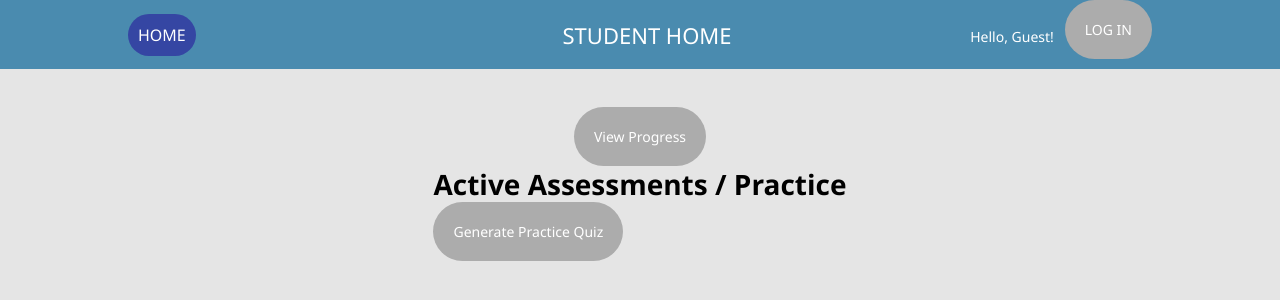
After one commit to RomanWest/AAT, a Flask app: page /Student-Home in a window 1280 px wide. The commit adds this page. Shown: the top 300 px of the page. Run offline with Flask 2, Linux system fonts and the light colour scheme.

Commit message:
half way through making studenthome page

```diff
--- a/aat/routes.py
+++ b/aat/routes.py
@@ -6,9 +6,12 @@ from aat.forms import RegistrationForm, LoginForm
 from flask_login import login_user, logout_user, login_required, current_user
 
 @app.route("/Staff-Home")
-def home():
+def staffhome():
     return render_template('Staff Home.html')
 
+@app.route("/Student-Home")
+def studenthome():
+    return render_template("Student Home.html")
 @app.route("/")
 @app.route("/login",methods=['GET','POST'])
 def login():
@@ -18,7 +21,10 @@ def login():
     if user is not None and user.verify_password(form.password.data):
         login_user(user)
         flash('Login successful!')
-        return redirect(url_for('home'))
+        if user.is_admin:
+            return redirect(url_for('staffhome'))
+        else:
+            return redirect(url_for("studenthome"))
     else:
         flash("Email or password is incorrect")
   return render_template('login.html',title='Login',form=form)
@@ -38,4 +44,4 @@ def register():
 def logout():
     logout_user()
     flash('Logout successful!')
-    return redirect(url_for('home'))
+    return redirect(url_for('login'))
--- a/aat/static/script/script.js
+++ b/aat/static/script/script.js
@@ -2,6 +2,9 @@
 if (window.location.pathname == "/"){
     document.getElementById("maintitle").innerHTML = "LOGIN"
 }
+//IMPORTANT
+// as long as all the names of the routes are in the format student-home or staff-home, the main title will be correct
+
 else {
     document.getElementById("maintitle").innerHTML = window.location.pathname.split("/")[1].toUpperCase().replace("-", " ");
 }
@@ -17,3 +20,19 @@ for (i = 0; i < close.length; i++) {
     setTimeout(function(){ div.style.display = "none"; });
   }
 }
+
+//code to hide the home button if user is not logged in and on the login page
+
+if (window.location.pathname == "/login"){
+ document.getElementById("homebtn").style.display= "none";
+}
+
+
+//code to replace left margin with sidebar on student home
+//i changed == to includes so that itll work when we add additional routes after e.g student-home/stats
+// if (window.location.pathname.includes("/Student-Home")){
+//   document.getElementsById("content").style.marginLeft= "0";
+// }
+// else{
+//   document.getElementById("content").style.marginLeft= "10%";
+// }
--- a/aat/static/style.css
+++ b/aat/static/style.css
@@ -2,25 +2,23 @@
 html {
   font-size: 62.5%;
   /* background-color: #DFDFDF;  */
-  background: #E5E5E5;
+  background: #e5e5e5;
 }
+
 /* Layout */
 
 .alignleft {
   float: left;
 }
-
 .alignright {
   float: right;
 }
-
 body {
   font-family: Segoe UI;
   font-size: 1.4rem;
 }
-
-.header{
-  background-color: #4A8BAF;
+.header {
+  background-color: #4a8baf;
   display: flex;
   align-items: center;
   position: fixed;
@@ -31,52 +29,43 @@ body {
   overflow: hidden;
   z-index: 2;
 }
-
 .titleholder {
   margin-left: 10%;
 }
 .title {
-  font-weight:normal;
+  font-weight: normal;
   color: white;
   font-size: 4.4rem;
 }
-
-.navbuttons{
+.navbuttons {
   margin-left: 10%;
 }
-
-.nav-button{
+.nav-button {
   font-size: 2.2rem;
   color: white;
   text-decoration: none;
   padding: 2rem;
   border-radius: 4rem;
   transition: 0.3s;
-  background-color: #3546A3;
-
+  background-color: #3546a3;
 }
-
 .nav-button:hover {
-  background-color:rgb(90, 91, 168);
+  background-color: rgb(90, 91, 168);
 }
-
 .searchbar {
   display: flex;
   position: relative;
   top: -0.5rem;
 }
-
-
 .login {
-  margin-right:10%;
+  margin-right: 10%;
   display: flex;
   align-items: center;
   align-self: center;
   padding-bottom: 1rem;
 }
-
 .button {
-  font-size: 2.0rem;
+  font-size: 2rem;
   color: white;
   text-decoration: none;
   padding: 2rem;
@@ -85,18 +74,17 @@ body {
   background-color: #acacac;
 }
 .button:hover {
-  background-color:#807f7f;
+  background-color: #807f7f;
 }
 .greeting {
   align-self: center;
   text-align: center;
   margin-bottom: 1rem;
-  margin-top:0.5rem;
+  margin-top: 0.5rem;
   color: white;
   font-size: 2.2rem;
 }
-
-@media screen and (max-width:1400px) {
+@media screen and (max-width: 1400px) {
   .searchbar-bar {
     width: 10rem;
   }
@@ -110,31 +98,33 @@ body {
   .greeting {
     font-size: 1.4rem;
     margin-bottom: 0.1rem;
-      margin-top:1.5rem;
+    margin-top: 1.5rem;
   }
   .button {
     font-size: 1.4rem;
   }
 }
-
 .content {
-  margin-left: 10%;
   margin-right: 10%;
+  margin-left:10%;
   margin-bottom: 15rem;
   /* background-color: #DFDFDF; */
   position: relative;
   top: 10rem;
   z-index: 1;
+  display: flex;
+  flex-direction:row;
 }
 .pagetitle {
-   font-size: 2.0rem;
+  font-size: 2rem;
   font-weight: 600;
   font-style: italic;
 }
-
 .flash-container {
   margin-left: 10%;
   margin-right: 10%;
+  position:fixed;
+
 }
 .flashes {
   margin-left: 10%;
@@ -146,31 +136,24 @@ body {
   background-color: darkgrey;
   border-radius: 3rem;
   opacity: 1;
-   transition:  0.3;
+  transition: 0.3;
   margin-bottom: 0.5rem;
 }
-
-
 .close {
   font-weight: bold;
   font-size: 2rem;
   cursor: pointer;
-   transition:0.3s;
-
+  transition: 0.3s;
 }
 .close:hover {
   color: white;
 }
-
-
-
 .socialimg {
   height: 3rem;
   margin-right: 1rem;
 }
-
 .footertxt {
-  justify-self:end;
+  justify-self: end;
 }
 
 /* STAFF HOME */
@@ -182,42 +165,70 @@ body {
   margin-bottom: 2rem;
   margin-top: 2rem;
 }
-.module-dropdown{
+.module-dropdown {
   border-radius: 4rem;
   height: 3rem;
   width: 15%;
-  border:1rem;
+  border: 1rem;
   font-size: 2rem;
 }
 .create-assessments {
   display: flex;
   flex-direction: column;
-  justify-content:center;
+  justify-content: center;
   white-space: normal;
 }
-.view-stats{
+.view-stats {
   display: flex;
   flex-direction: column;
-  justify-content:center;
+  justify-content: center;
   white-space: normal;
 }
-.admin-home-btn{
+.admin-home-btn {
   margin-bottom: 1rem;
 }
-.view-assessments{
+.view-assessments {
   background-color: #acacac;
   border-radius: 1rem;
 }
-.assessments-table ,th ,td {
+.assessments-table,
+th,
+td {
   margin-left: 1rem;
   margin-right: 1rem;
   border: 1px solid black;
   border-collapse: collapse;
 }
 
+
+
+/* STUDENT HOME */
+
+/* .module-sidebar {
+  height:100%;
+  width:10%;
+  margin-right:1rem;
+  position: fixed;
+  background-color: #9e9e9e;
+  display: flex;
+  flex-direction: column;
+} */
+
+.progressbtn-container {
+  display: flex;
+  justify-content: center;
+}
+.student-home-main{
+  width: 100%;
+  display: flex;
+  flex-direction: column;
+  align-items: center;
+}
+
+
 /* HOME & POSTS */
 
-.home-posts{
+.home-posts {
   margin-left: 5%;
   margin-right: 5%;
 }
@@ -228,7 +239,7 @@ body {
 
 .posts-title {
   font-size: 2rem;
-  font-weight:normal;
+  font-weight: normal;
   text-decoration: none;
 }
 .author {
@@ -251,8 +262,8 @@ body {
 
 .likecontainer {
   float: right;
-  margin:1rem;
-  margin-right:5rem;
+  margin: 1rem;
+  margin-right: 5rem;
 }
 .like {
   font-weight: 600;
@@ -263,18 +274,18 @@ body {
   transition: 0.3s;
 }
 .unlike:hover {
-  background-color: #2B2F4E !important;
+  background-color: #2b2f4e !important;
 }
 .likebtn {
   font-size: 1.4rem;
   color: white;
   text-decoration: none;
-  padding:0.5rem;
+  padding: 0.5rem;
   padding-left: 1rem;
-  padding-right:1rem;
+  padding-right: 1rem;
   margin: 0.5rem;
   border-radius: 4rem;
-  background-color: #2B2F4E;
+  background-color: #2b2f4e;
   transition: 0.3s;
 }
 .likebtn:hover {
@@ -282,7 +293,7 @@ body {
 }
 
 /* ALL POSTS */
-.posts{
+.posts {
   margin-left: 5%;
   margin-right: 5%;
 }
@@ -298,8 +309,6 @@ body {
   margin-right: 5rem;
 }
 
-
-
 /* INDIVIDUAL POST */
 
 .indiv-post-img {
@@ -311,7 +320,7 @@ body {
 .comments-container {
   background-color: rgba(131, 141, 173, 0.397);
   padding: 2rem;
-  padding-top:1rem;
+  padding-top: 1rem;
   border-radius: 1rem;
   width: 60%;
 }
@@ -320,19 +329,16 @@ body {
   font-size: 1.4rem;
   font-weight: 600;
   font-style: italic;
-
 }
 
 .comment-content {
-  font-size:1.4rem;
+  font-size: 1.4rem;
 }
-
-
 
 /* login*/
 
 .logintitle {
-  font-size: 2.0rem;
+  font-size: 2rem;
   font-weight: 600;
   font-style: italic;
   margin-bottom: 0;
@@ -347,27 +353,23 @@ body {
   margin-left: 20%;
   padding-bottom: 15%;
   padding-top: 10%;
-
-
 }
 
 .regform {
-  padding-top:0% !important;
-  padding-bottom:0;
-  margin-bottom:0;
+  padding-top: 0% !important;
+  padding-bottom: 0;
+  margin-bottom: 0;
 }
 
 .login-register-form-container {
-
-  background-color: #4A8BAF;
+  background-color: #4a8baf;
   border: 1px solid black;
   border-radius: 1rem;
   padding: 10% 30% 15% 30%;
-  margin-top:0;
-  width:100%;
+  margin-top: 0;
+  width: 100%;
   display: flex;
   flex-direction: column;
-
 }
 
 .login-register-form-label {
@@ -380,19 +382,18 @@ body {
 .login-register-form {
   outline: none !important;
   margin: 1rem;
-  margin-top:0;
+  margin-top: 0;
   align-self: center;
   height: 3rem;
   width: 80%;
   border-radius: 1rem;
 }
 
-
 /* Loading for successful logout */
 
 .loading-container {
   display: flex;
-  justify-content:center;
+  justify-content: center;
   align-items: center;
   flex-direction: column;
   margin-left: 30%;
@@ -407,12 +408,16 @@ body {
   border: 1.6rem solid lightblue;
   border-top: 1.6rem solid blue;
   border-radius: 50%;
-  width:5rem;
+  width: 5rem;
   height: 5rem;
   animation: spin 2s infinite;
 }
 
 @keyframes spin {
-  0% { transform: rotate(0deg); }
-  100% { transform: rotate(360deg);}
+  0% {
+    transform: rotate(0deg);
   }
+  100% {
+    transform: rotate(360deg);
+  }
+}
--- /dev/null
+++ b/aat/templates/Student Home.html
@@ -0,0 +1,22 @@
+{% extends "layout.html" %} {% block content %}
+<!-- <div class = module-sidebar>
+    sidebar
+</div> -->
+
+<div class = student-home-main>
+<div class = progress-container>
+  <a class="button" href="">View Progress</a>
+</div>
+
+<div class="active-assessments">
+  <div class="active-assessments-title-container">
+    <h1>Active Assessments / Practice</h1>
+    <a class="button" href="">Generate Practice Quiz</a>
+  </div>
+  <div class = formative-summative-container>
+    <div class="formative"></div>
+    <div class="summative"></div>
+  </div>
+</div>
+</div>
+{% endblock content %}
--- a/aat/templates/layout.html
+++ b/aat/templates/layout.html
@@ -18,7 +18,11 @@
   <body>
     <div class="header">
       <nav class="navbuttons">
-        <a id="homebtn" class="nav-button" href="{{url_for('home')}}">HOME</a>
+        {% if current_user.is_admin %}
+          <a id="homebtn" class="nav-button" href="{{url_for('staffhome')}}">HOME</a>
+        {%else%}
+          <a id="homebtn" class="nav-button" href="{{url_for('studenthome')}}">HOME</a>
+        {%endif%}
       </nav>
 
       <div class="titleholder">
@@ -34,7 +38,7 @@
         <br />
         <a class="button" href="{{url_for('logout')}}">LOG OUT</a>
         {% else %}
-        <p class="greeting">Hello, Guest!</p>
+        <p class="greeting">Hello, Guest!</p> &nbsp; &nbsp;
         <br />
         &nbsp;
         <a class="button" href="{{url_for('login')}}">LOG IN </a>
@@ -42,8 +46,6 @@
       </div>
     </div>
     <br />
-
-    <div class="content">
     <div class="flash-container">
       {% with messages = get_flashed_messages() %} {% if messages %}
       <div class="flashes">
@@ -54,6 +56,8 @@
       </div>
       {% endif %} {% endwith %}
     </div>
+    <div id = "content" class="content">
+
       {% block content %} {% endblock %}
     </div>
   </body>
```
Also changed, not shown: aat/forms.py (+3 -4 lines), aat/templates/register.html (+24 -0 lines), aat/app.db. Lines whose indentation alone changed are shown as unchanged.
